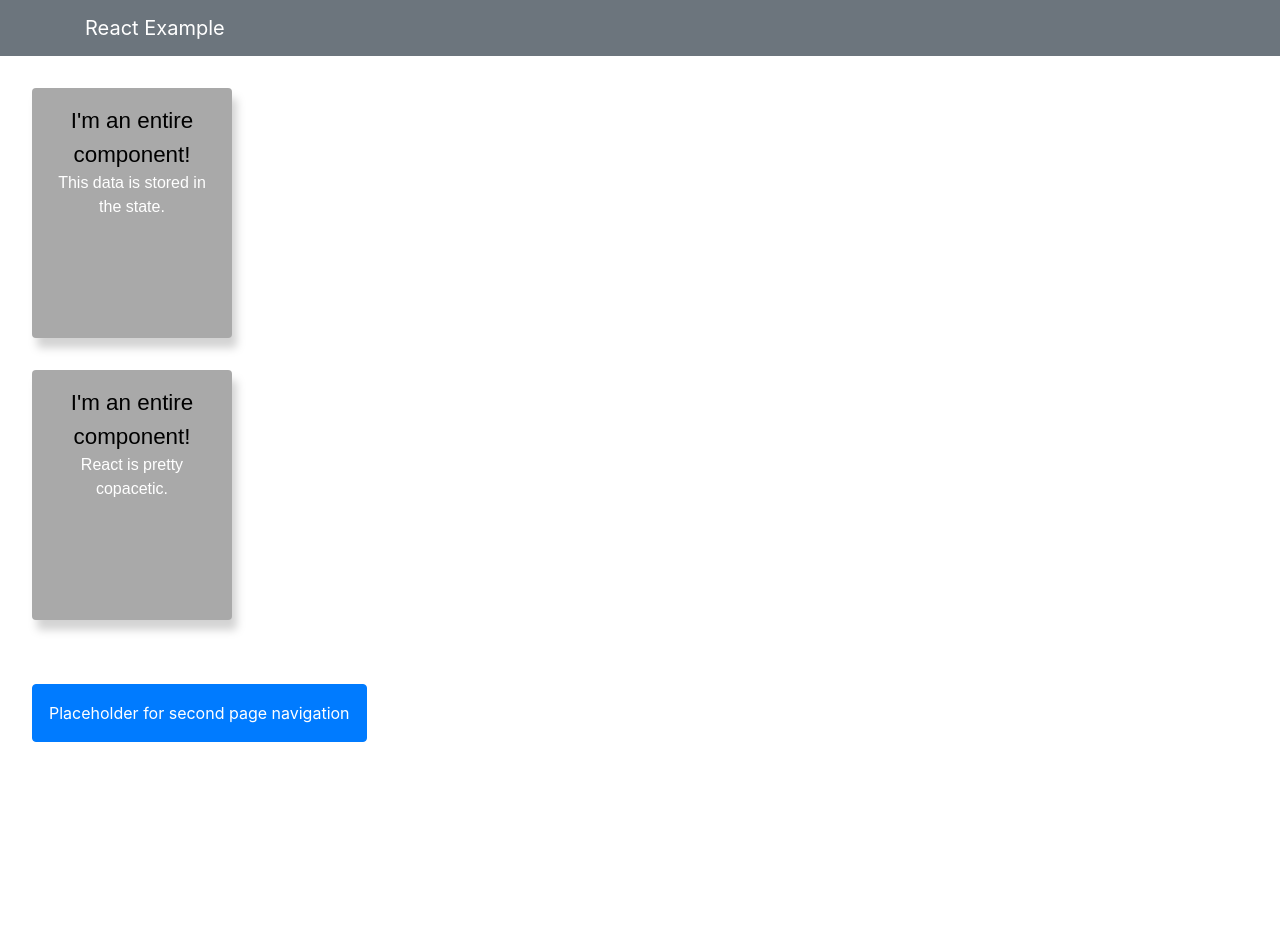
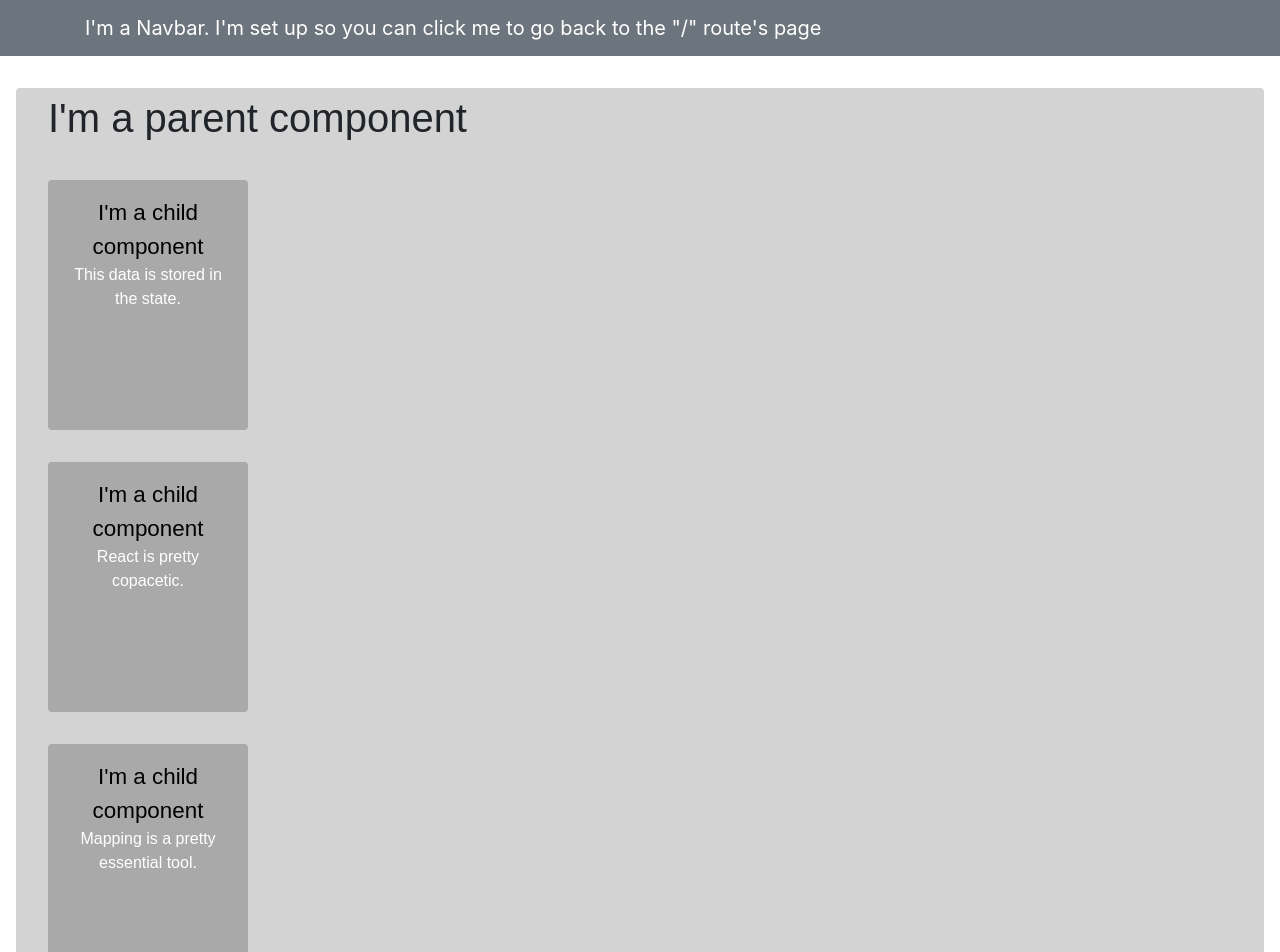
Before and after one commit to AustinSweet/react-example, a React (Create React App) app: page / in a window 1280 px wide. Shown: the top 952 px of the page. Before the commit the page ends 800 px from the top, so only its background shows below. Built offline with nearby package versions, Linux system fonts and the light colour scheme.

Commit message:
react-example transferring over styling changes from other machine

```diff
--- a/src/App.js
+++ b/src/App.js
@@ -10,11 +10,15 @@ class App extends Component {
         <div className="App">
           <Navbar dark color="secondary">
             <div className="container">
-        <NavbarBrand href="/">React Example</NavbarBrand>
+              <NavbarBrand href="/">
+                I'm a Navbar. I'm set up so you can click me to go back to the "/" route's page
+              </NavbarBrand>
             </div>
           </Navbar>
         </div>
+        <div>
           <ParentComponent></ParentComponent>
+        </div>
       </>
     );
   }
--- a/src/components/ChildComponent.css
+++ b/src/components/ChildComponent.css
@@ -9,7 +9,6 @@
   color: white;
   font-family: Arial, Helvetica, sans-serif;
   font-size: 1rem;
-  filter: drop-shadow(5px 10px 4px lightGrey);
 }
 
 #child-title {
--- a/src/components/ChildComponent.js
+++ b/src/components/ChildComponent.js
@@ -13,14 +13,13 @@ class ChildComponent extends Component {
         const {data} = this.state;
         return(
             <div className="child-body">
-                <div id="child-title">I'm an entire component!</div>
-                <p>
-                {data}
-                </p>
+                <div id="child-title">I'm a child component</div>
+                    <p>
+                        {data}
+                    </p>
             </div>
         )
     }
-
 }
 
 export default ChildComponent;
--- a/src/components/ParentComponent.css
+++ b/src/components/ParentComponent.css
@@ -1,3 +1,16 @@
 .navi {
   margin: 2rem;
 }
+
+.parent-header {
+  margin: 2rem;
+  font-family: Arial, Helvetica, sans-serif;
+  font-size: 2.5rem;
+  font-weight: 300;
+}
+
+.parent-wrapper {
+  background-color: lightgray;
+  border-radius: 0.25rem;
+  margin: 1rem;
+}
--- a/src/components/ParentComponent.js
+++ b/src/components/ParentComponent.js
@@ -7,20 +7,29 @@ class ParentComponent extends Component {
         super(props);
         this.state = [
             { id: 1, data: "This data is stored in the state." ,},
-            { id: 2, data: "React is pretty copacetic." ,}
+            { id: 2, data: "React is pretty copacetic." ,},
+            { id: 3, data: "Mapping is a pretty essential tool.", }
            ]
     }
 
     render() {
         return(
             <>
+                <div className="parent-wrapper">
+                    <div className="parent-header">
+                        I'm a parent component
+                    </div>
                     <div className="child-wrapper">
                         {this.state.map(child => (
-                  <ChildComponent dataFromParent = {child.data} key = {child.id}></ChildComponent>
+                            <ChildComponent dataFromParent = {child.data} key = {child.id}>
+                            </ChildComponent>
                         ))}
                     </div>
                     <div>
-                <button class="btn btn-primary shadow p-3 mb-5 rounded navi">Placeholder for second page navigation</button>
+                        <button class="btn btn-primary shadow p-3 mb-5 rounded navi">
+                            Placeholder for second page navigation
+                        </button>
+                    </div>
                 </div>
             </>
         )}
```
Lines whose indentation alone changed are shown as unchanged.
